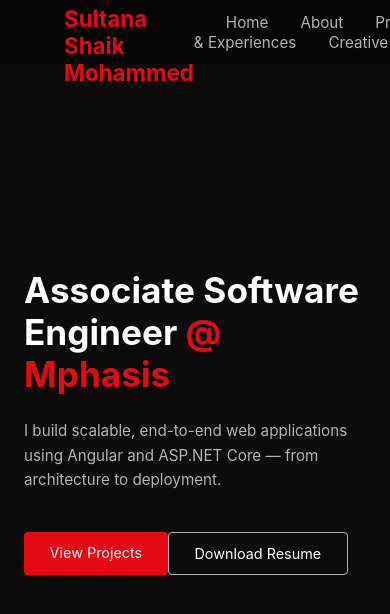
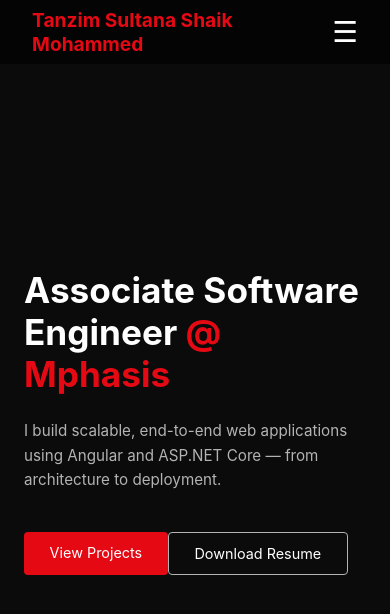
Before and after one commit to SMDTANZIMS173/tanzim-portfolio, an Angular app: page / in a window 390 px wide. Shown: the top 614 px of the page. Built offline with nearby package versions, Linux system fonts and the light colour scheme; no server answers.

Commit message:
Adjusted Tab

```diff
--- a/src/app/layout/header/header.component.html
+++ b/src/app/layout/header/header.component.html
@@ -1,7 +1,12 @@
 <header class="header">
   <div class="logo">Tanzim Sultana Shaik Mohammed</div>
 
-    <nav class="nav">
+  <!-- Mobile Menu Button -->
+  <button class="menu-btn" (click)="isMenuOpen = !isMenuOpen">
+    ☰
+  </button>
+
+  <nav class="nav" [class.open]="isMenuOpen">
     <a routerLink="">Home</a>
     <a routerLink="/about">About</a>
     <a routerLink="/projects">Projects</a>
--- a/src/app/layout/header/header.component.scss
+++ b/src/app/layout/header/header.component.scss
@@ -3,7 +3,7 @@
   top: 0;
   width: 100%;
   height: 64px;
-    padding: 0 4rem;
+  padding: 0 2rem; // reduced for mobile
   display: flex;
   align-items: center;
   justify-content: space-between;
@@ -13,13 +13,18 @@
 }
 
 .logo {
-    font-size: 1.4rem;
+  font-size: 1.2rem;
   font-weight: 700;
   color: var(--accent-red);
 }
 
+/* Default Desktop Nav */
+.nav {
+  display: flex;
+}
+
 .nav a {
-    margin-left: 2rem;
+  margin-left: 1.5rem;
   color: var(--text-muted);
   text-decoration: none;
   font-size: 0.95rem;
@@ -29,3 +34,42 @@
 .nav a:hover {
   color: var(--accent-red);
 }
+
+/* Menu Button Hidden in Desktop */
+.menu-btn {
+  display: none;
+  background: none;
+  border: none;
+  font-size: 1.8rem;
+  color: white;
+  cursor: pointer;
+}
+
+/* ================= MOBILE ================= */
+@media (max-width: 768px) {
+  .menu-btn {
+    display: block;
+  }
+
+  .nav {
+    position: absolute;
+    top: 64px;
+    left: 0;
+    width: 100%;
+    background: rgba(0, 0, 0, 0.95);
+    flex-direction: column;
+    align-items: center;
+    max-height: 0;
+    overflow: hidden;
+    transition: max-height 0.3s ease;
+  }
+
+  .nav.open {
+    max-height: 400px;
+  }
+
+  .nav a {
+    margin: 1rem 0;
+    font-size: 1rem;
+  }
+}
--- a/src/app/layout/header/header.component.ts
+++ b/src/app/layout/header/header.component.ts
@@ -8,4 +8,7 @@
   templateUrl: './header.component.html',
   styleUrls: ['./header.component.scss']
 })
-export class HeaderComponent {}
+export class HeaderComponent {
+  isMenuOpen = false;
+
+}
```
Lines whose indentation alone changed are shown as unchanged.
